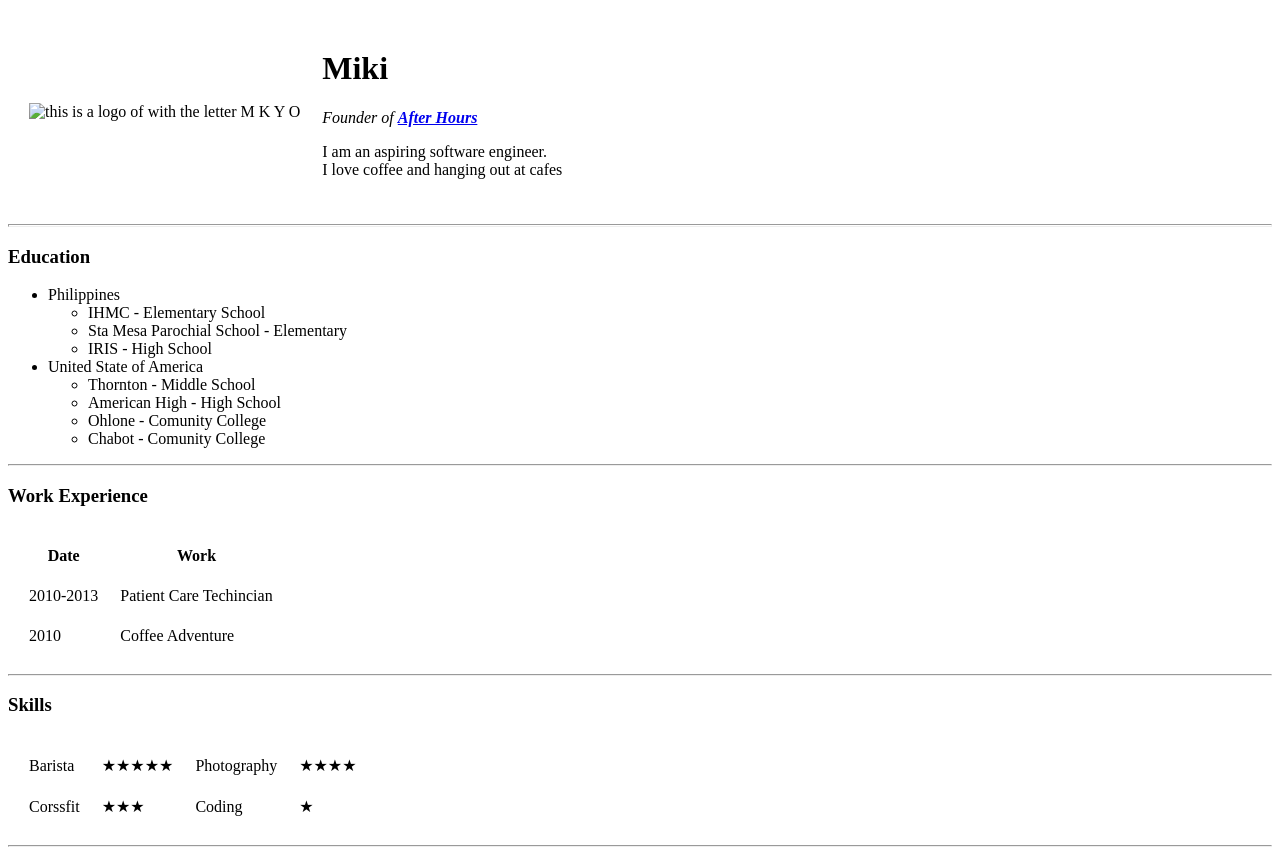
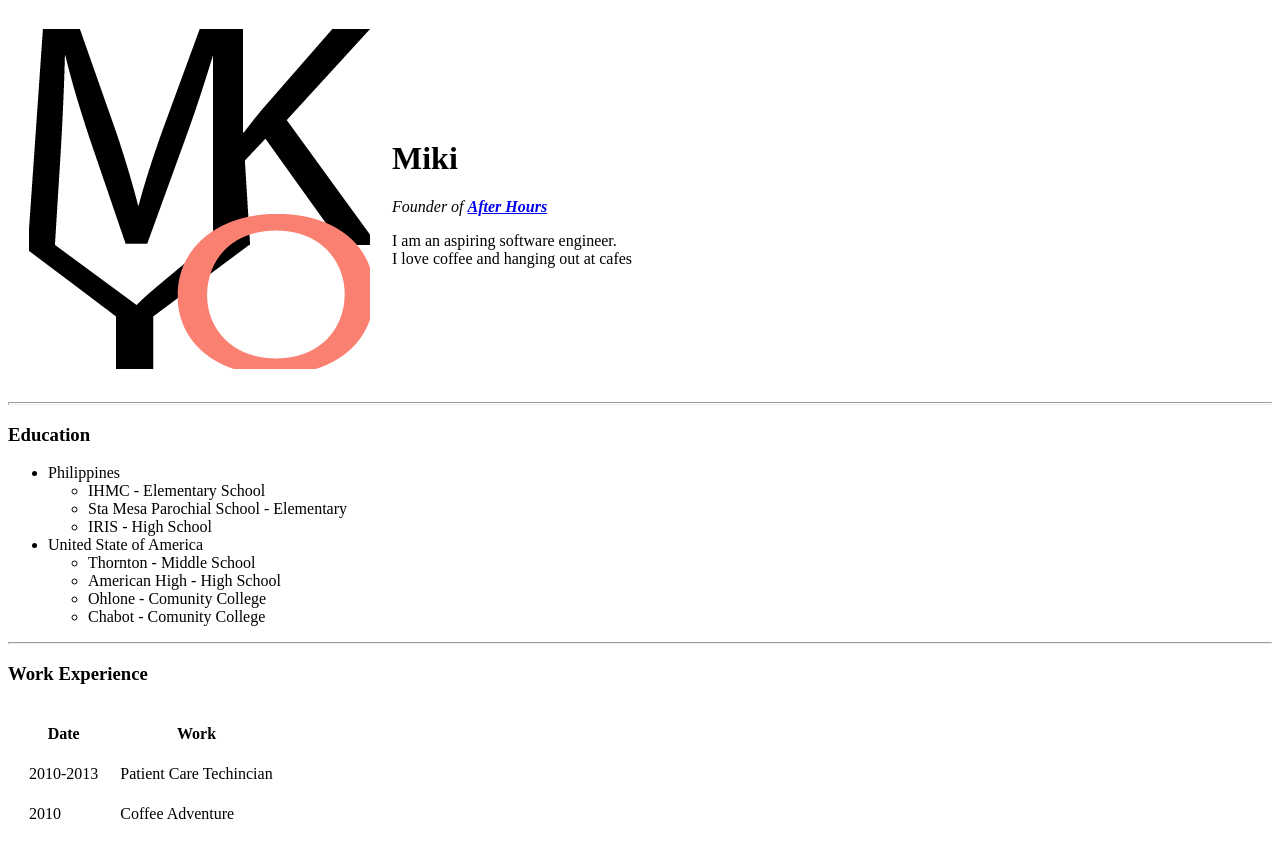
Before and after one commit to johnMichael3000/cv, a plain HTML site: page index.html in a window 1280 px wide. Shown: the top 847 px of the page. Drawn offline with Linux system fonts and the light colour scheme.

Commit message:
Update index.html

```diff
--- a/index.html
+++ b/index.html
@@ -9,7 +9,7 @@
 <body>
   <table cellspacing='20'>
     <tr>
-      <td> <img src="images/mkyo.png" alt="this is a logo of with the letter M K Y O"></td>
+      <td> <img src="mkyo.png" alt="this is a logo of with the letter M K Y O"></td>
       <td>
         <h1>Miki</h1>
         <p><em>Founder of <strong><a href="https://www.instagram.com/afterhrs.cleaning/">After Hours</a></strong></em></p>
```
